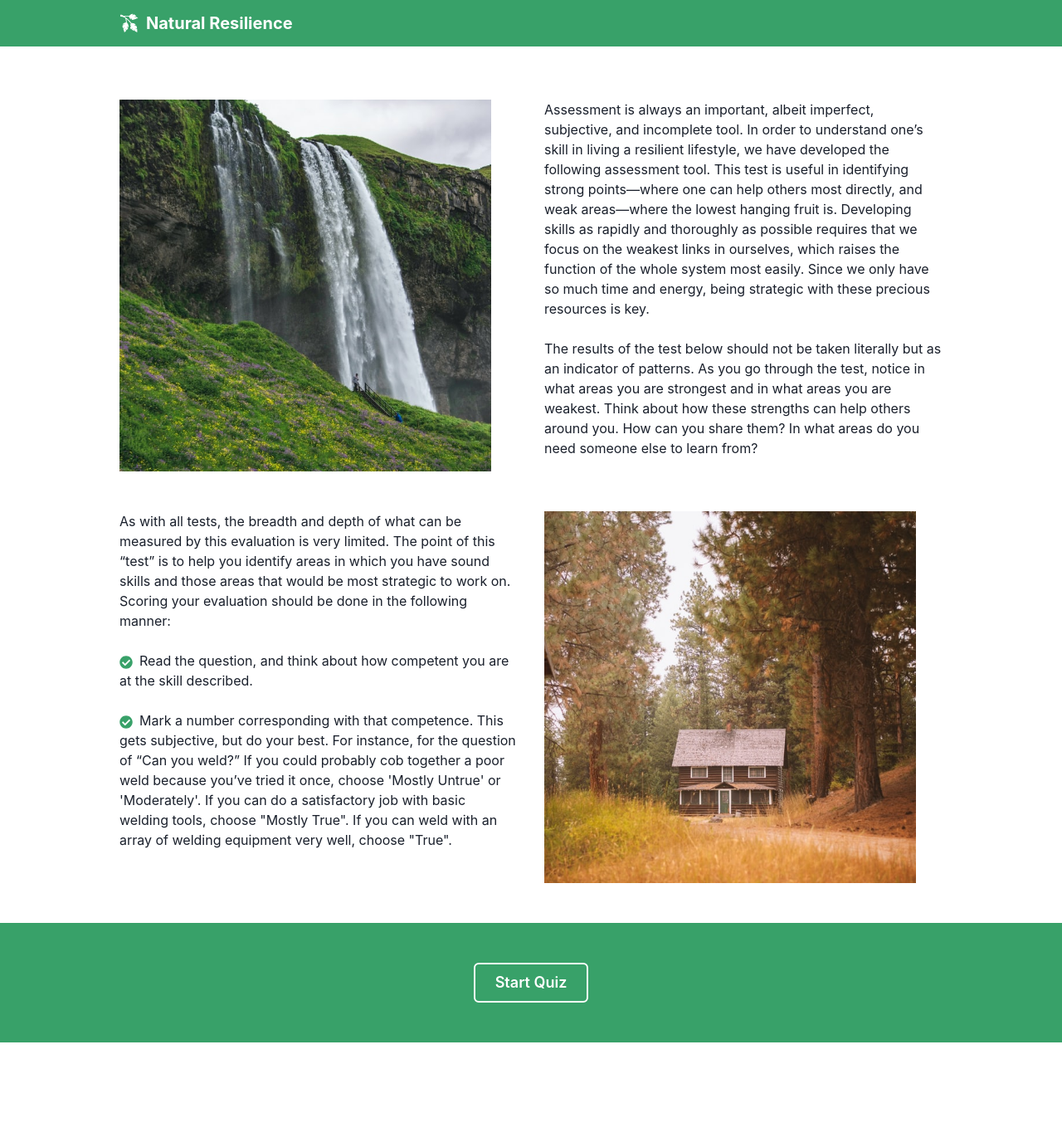
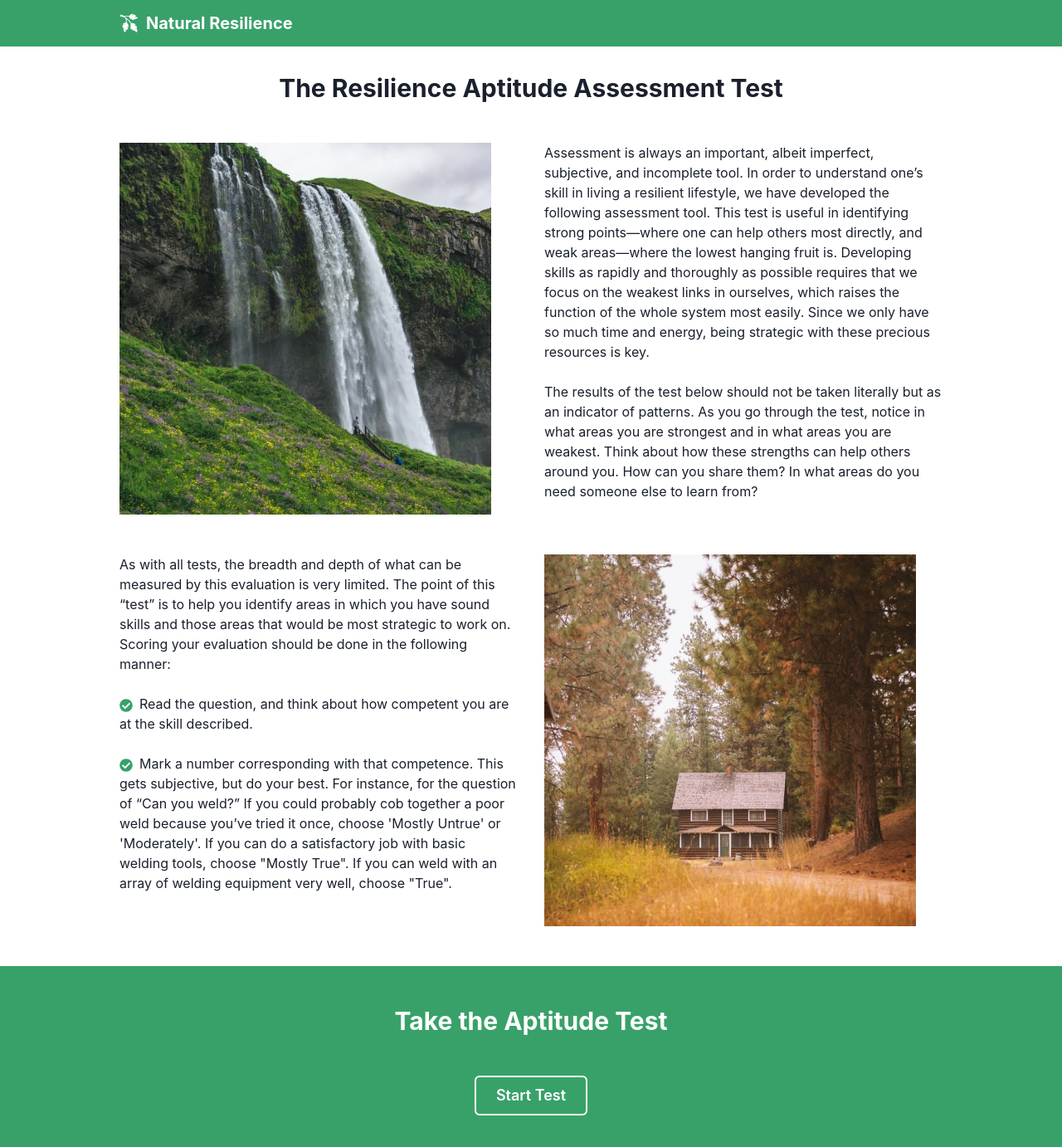
Before and after one commit to edehlol/natural-resilience, a React (Create React App) app: page / in a window 1280 px wide. Shown: the top 1382 px of the page at 83% size. Before the commit the page ends 1256 px from the top, so only its background shows below. Built offline with nearby package versions, Linux system fonts and the light colour scheme.

Commit message:
Minor spelling and layout changes

```diff
--- a/src/app/Home.js
+++ b/src/app/Home.js
@@ -3,6 +3,7 @@ import {
   Button,
   Center,
   Container,
+  Heading,
   Image,
   List,
   ListIcon,
@@ -27,7 +28,11 @@ export const Home = () => {
   return (
     <>
       <Container maxW="container.lg">
-        <Center></Center>
+        <Center>
+          <Heading size="lg" align="center">
+            The Resilience Aptitude Assessment Test
+          </Heading>
+        </Center>
 
         <SimpleGrid columns={[1, 1, 2]} my="12" spacing="8">
           <Image src={waterfall} boxSize="md" objectFit="cover" alt="waterfall scenery" />
@@ -83,8 +88,12 @@ export const Home = () => {
       </Container>
 
       <Center bg="green.500">
+        <Box align="center" py="12">
+          <Heading size="lg" color="white">
+            Take the Aptitude Test
+          </Heading>
           <Button
-          my="12"
+            mt="12"
             variant="outline"
             borderColor="white"
             color="white"
@@ -93,8 +102,9 @@ export const Home = () => {
             _hover={{ bg: 'green.600' }}
             onClick={onBtnClick}
           >
-          Start Quiz
+            Start Test
           </Button>
+        </Box>
       </Center>
     </>
   );
--- a/src/app/Navbar.js
+++ b/src/app/Navbar.js
@@ -5,7 +5,7 @@ import { navigate } from '@reach/router';
 
 export const Navbar = () => {
   return (
-    <Box bg="green.500" py="4" mb="4">
+    <Box bg="green.500" py="4" mb="8">
       <Container maxW="container.lg">
         <HStack justify="space-between">
           <HStack>
--- a/src/features/quiz/Results.js
+++ b/src/features/quiz/Results.js
@@ -26,7 +26,6 @@ export const Results = () => {
   const maxTotalScore = useSelector((state) => state.quiz.maxTotalScore);
   const resultsPerCategory = useSelector(selectResultsPerCategory);
   const resultsDescription = useSelector((state) => state.quiz.resultsDescription);
-  console.log(resultsPerCategory);
   useEffect(() => {
     dispatch(setTotalScore());
     dispatch(setTotalMaxScore());
--- a/src/features/quiz/quizSlice.js
+++ b/src/features/quiz/quizSlice.js
@@ -704,7 +704,7 @@ export const selectResultsPerCategory = (state) => {
       }
     });
   }
-  console.log(results);
+  // console.log(results);
   return results;
 };
 
```
Lines whose indentation alone changed are shown as unchanged.
